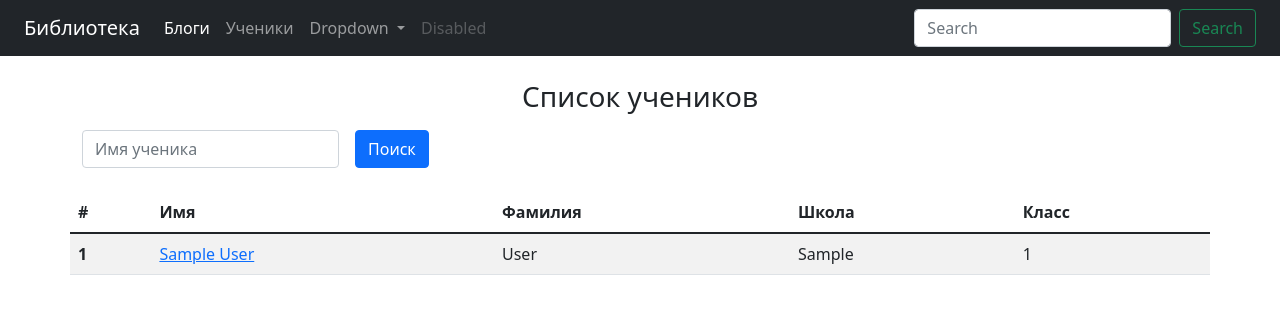
After one commit to Mirlan53/project_2, a Django app: template templates/students/student_list.html in a window 1280 px wide. The commit adds this page. Shown: the top 314 px of the page. Run offline with Django 4.2, Linux system fonts and the light colour scheme; the template is opened without the code that fills it: values that come from a table or form of the project are taken from there, others are empty; tables that the repository leaves empty hold one stand-in row (values such as "Sample post"); some libraries are stand-ins or nearby versions.

Commit message:
Оформили список учеников

```diff
--- a/core/settings.py
+++ b/core/settings.py
@@ -56,7 +56,7 @@ ROOT_URLCONF = 'core.urls'
 TEMPLATES = [
     {
         'BACKEND': 'django.template.backends.django.DjangoTemplates',
-        'DIRS': [],
+        'DIRS': [BASE_DIR/'templates'],
         'APP_DIRS': True,
         'OPTIONS': {
             'context_processors': [
--- a/blogs/templates/blogs/_base.html
+++ b/templates/_base.html
@@ -12,17 +12,17 @@
 	<div class="row mb-4">
 		<nav class="navbar navbar-expand-lg navbar-dark bg-dark">
 		  <div class="container-fluid">
-		    <a class="navbar-brand" href="#">Библиотека Игоря</a>
+		    <a class="navbar-brand" href="{% url 'book_list' %}">Библиотека</a>
 		    <button class="navbar-toggler" type="button" data-bs-toggle="collapse" data-bs-target="#navbarSupportedContent" aria-controls="navbarSupportedContent" aria-expanded="false" aria-label="Toggle navigation">
 		      <span class="navbar-toggler-icon"></span>
 		    </button>
 		    <div class="collapse navbar-collapse" id="navbarSupportedContent">
 		      <ul class="navbar-nav me-auto mb-2 mb-lg-0">
 		        <li class="nav-item">
-		          <a class="nav-link active" aria-current="page" href="{% url 'book_list' %}">Наши книги</a>
+		          <a class="nav-link active" aria-current="page" href="{% url 'blog_list' %}">Блоги</a>
 		        </li>
 		        <li class="nav-item">
-		          <a class="nav-link" href="{% url 'blog_list' %}">Блоги</a>
+		          <a class="nav-link" href="{% url 'student_list' %}">Ученики</a>
 		        </li>
 		        <li class="nav-item dropdown">
 		          <a class="nav-link dropdown-toggle" href="#" id="navbarDropdown" role="button" data-bs-toggle="dropdown" aria-expanded="false">
--- a/blogs/templates/blogs/blog_list.html
+++ b/templates/blogs/blog_list.html
@@ -1,4 +1,4 @@
-{% extends "blogs/_base.html" %}
+{% extends "_base.html" %}
 
 
 {% load static %}
--- a/blogs/templates/blogs/book_detail.html
+++ b/templates/blogs/book_detail.html
@@ -1,15 +1,14 @@
-{% extends "blogs/_base.html" %}
+{% extends "_base.html" %}
 
 
 {% load static %}
 
 
-{% block title %} Мои блоги | {{book.title}}{% endblock title %}
+{% block title %} О книжках  {{book.title}}{% endblock title %}
 {% block content %}
 
 <h3>{{book.title}}</h3>
 <img src="{{book.cover.url}}">
-{# <p>{{book.description}}</p> #}
 
 
 <div class="row mt-3">
--- a/blogs/templates/blogs/book_list.html
+++ b/templates/blogs/book_list.html
@@ -1,4 +1,4 @@
-{% extends "blogs/_base.html" %}
+{% extends "_base.html" %}
 
 
 {% load static %}
@@ -13,7 +13,7 @@
 <ul>
 	{% for b in books %}
 	<li>
-		<a href="{% url "book_detail" b.id %}">
+		<a href="{% url 'book_detail' b.id %}">
 		{{b.title}}
 		</a>
 	</li>
--- /dev/null
+++ b/templates/students/student_list.html
@@ -0,0 +1,53 @@
+{% extends "_base.html" %}
+{% load static %}
+
+{% block title %} Список учеников {{book.title}}{% endblock title %}
+{% block content %}
+
+<div class="row mb-2">
+	<h3 class="text-center">Список учеников</h3>
+</div>
+<form class="row row-cols-lg-auto g-3 align-items-center">
+  <div class="col-12">
+    <label class="visually-hidden" for="inlineFormInputGroupUsername">Имя</label>
+    <div class="input-group">
+      <input type="text" class="form-control" id="inlineFormInputGroupUsername" placeholder="Имя ученика">
+    </div>
+  </div>
+
+<div class="col-12">
+  <button type="submit" class="btn btn-primary">Поиск</button>
+</div>
+</form>
+
+<div class="row mt-4">
+	<table class="table table-striped">
+	  <thead>
+	    <tr>
+	      <th scope="col">#</th>
+	      <th scope="col">Имя</th>
+	      <th scope="col">Фамилия</th>
+	      <th scope="col">Школа</th>
+	      <th scope="col">Класс</th>
+	    </tr>
+	  </thead>
+	  <tbody>
+	  	{% for s in students %}
+	    <tr>
+	      <th scope="row">{{s.id}}</th>
+	      <td>
+	      	<a href="{% url 'student_detail' s.id %}">
+	      	{{s.name}}
+	      	</a>
+	      </td>
+	      <td>{{s.surname}}</td>
+	      <td>{{s.school}}</td>
+	      <td>{{s.grade}}</td>
+	    </tr>
+
+	    {% endfor %}
+	  </tbody>
+	</table>
+</div>
+
+{% endblock content %}
```
Also changed, not shown: students/templates/blogs/student_list.html (deleted, +0 -41 lines), students/views.py (+5 -4 lines), templates/students/student_detail.html (added, +19 -0 lines), students/templates/blogs/student_detail.html (deleted).
